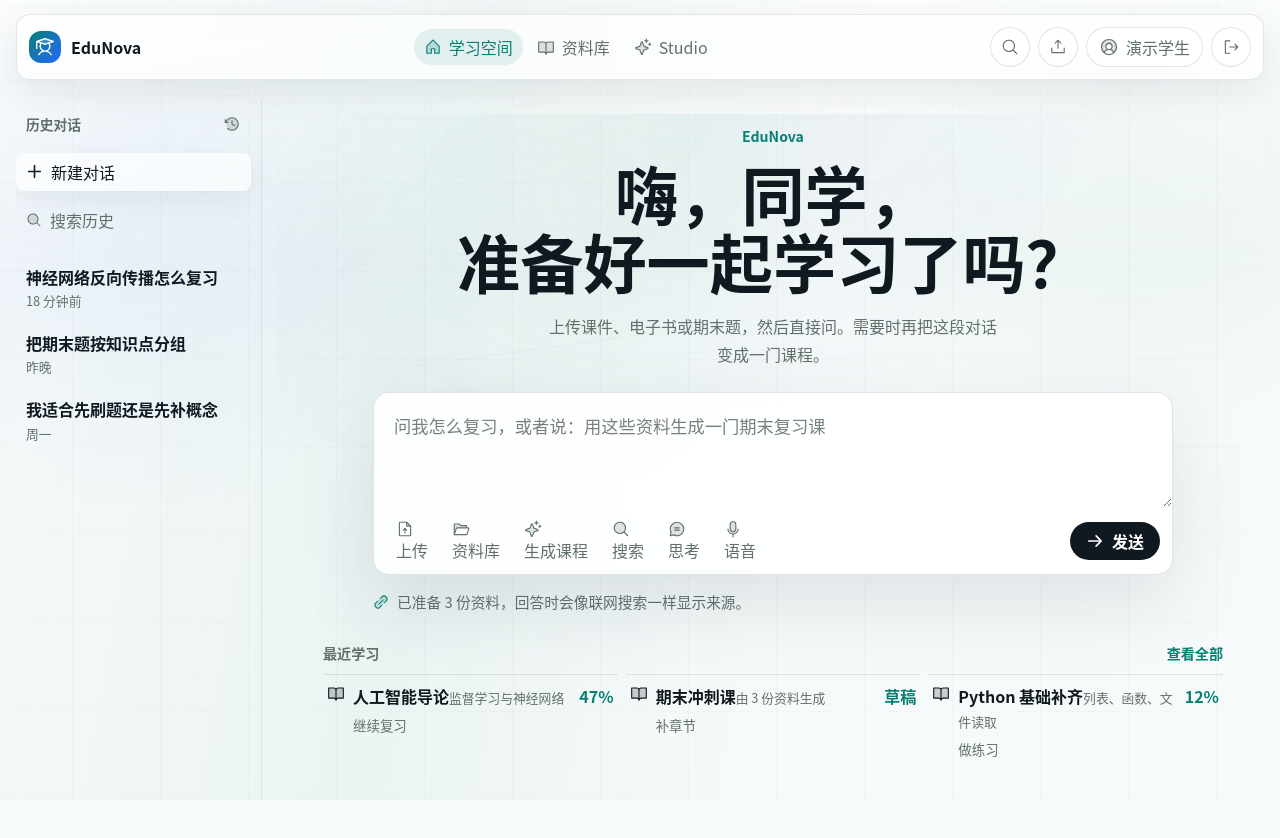
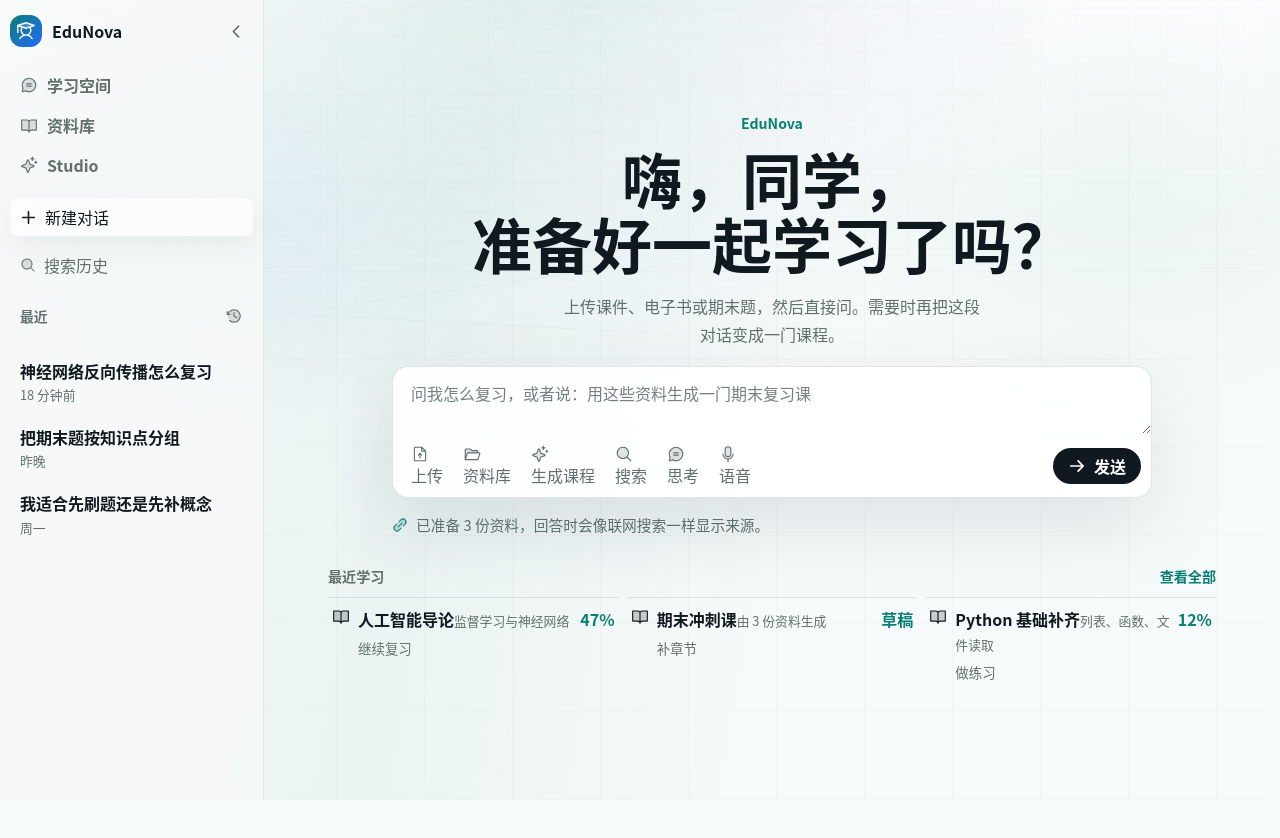
Before and after one commit to woshimaxfive/EduNova, a React (Vite) app in the folder frontend/: page /login in a window 1280 px wide. Both pictures are taken after a click on the button "体验演示学生". Shown: the top 838 px of the page. After the commit the page ends 800 px from the top, so only its background shows below. Built offline with nearby package versions, Linux system fonts and the light colour scheme.

Commit message:
feat(frontend): align home shell with chat layout

```diff
--- a/frontend/src/components/layout/LearningSpaceShell.tsx
+++ b/frontend/src/components/layout/LearningSpaceShell.tsx
@@ -3,13 +3,17 @@
 
 import { TopNavigation } from "./TopNavigation";
 
-export function LearningSpaceShell({ children }: PropsWithChildren) {
+type LearningSpaceShellProps = PropsWithChildren<{
+  hideTopNavigation?: boolean;
+}>;
+
+export function LearningSpaceShell({ children, hideTopNavigation = false }: LearningSpaceShellProps) {
   return (
     <div className="app-surface">
       <div className="ambient-layer" aria-hidden="true" />
-      <TopNavigation />
+      {hideTopNavigation ? null : <TopNavigation />}
       <motion.main
-        className="learning-shell"
+        className={hideTopNavigation ? "learning-shell edge-shell" : "learning-shell"}
         initial={{ opacity: 0 }}
         animate={{ opacity: 1 }}
         transition={{ duration: 0.5, ease: [0.16, 1, 0.3, 1] }}
--- a/frontend/src/pages/LearningSpacePage.tsx
+++ b/frontend/src/pages/LearningSpacePage.tsx
@@ -1,6 +1,8 @@
 import {
   ArrowRight,
   BookOpen,
+  CaretLeft,
+  CaretRight,
   ChatCircleText,
   CheckCircle,
   ClockCounterClockwise,
@@ -11,12 +13,13 @@
   Microphone,
   Plus,
   Sparkle,
+  Student,
   X
 } from "@phosphor-icons/react";
 import { useState } from "react";
 import { Link } from "react-router-dom";
 
-import { buildCoursePath } from "../app/routePaths";
+import { buildCoursePath, PATHS } from "../app/routePaths";
 import { ActionNotice } from "../components/feedback/ActionNotice";
 import { useActionNotice } from "../components/feedback/useActionNotice";
 import { LearningSpaceShell } from "../components/layout/LearningSpaceShell";
@@ -87,12 +90,21 @@
   }
 ];
 
+type HomeMessage = {
+  id: string;
+  role: "user" | "assistant";
+  content: string;
+};
+
 export function LearningSpacePage() {
   const [prompt, setPrompt] = useState("");
+  const [messages, setMessages] = useState<HomeMessage[]>([]);
+  const [isHistoryCollapsed, setIsHistoryCollapsed] = useState(false);
   const [isCourseDialogOpen, setIsCourseDialogOpen] = useState(false);
   const [isLibraryOpen, setIsLibraryOpen] = useState(false);
   const [isDeepThinkingEnabled, setIsDeepThinkingEnabled] = useState(false);
   const { notice, showNotice } = useActionNotice();
+  const hasHomeThread = messages.length > 0;
 
   function openLibrary(message = "已打开资料库。") {
     setIsLibraryOpen(true);
@@ -100,32 +112,78 @@
   }
 
   function handleSendQuestion() {
-    if (!prompt.trim()) {
+    const question = prompt.trim();
+
+    if (!question) {
       showNotice("先输入一个学习问题。", "warning");
       return;
     }
 
+    setMessages((current) => [
+      ...current,
+      {
+        id: `user-${Date.now()}`,
+        role: "user",
+        content: question
+      },
+      {
+        id: `assistant-${Date.now()}`,
+        role: "assistant",
+        content: "可以先把资料按章节和题型拆开：先补核心概念，再用期末题做检索式复习。真实 AI 接入后，这里会流式展开并显示引用来源。"
+      }
+    ]);
+    setPrompt("");
     showNotice("已生成演示回答，真实 AI 接入后会流式返回。", "success");
   }
 
   return (
-    <LearningSpaceShell>
-      <div className="learning-home">
+    <LearningSpaceShell hideTopNavigation>
+      <div className={["learning-home", isHistoryCollapsed ? "history-collapsed" : "", hasHomeThread ? "chat-active" : ""].filter(Boolean).join(" ")}>
         <div className="learning-signal" aria-hidden="true">
           <span />
           <span />
           <span />
         </div>
-        <section className="home-history-rail" aria-label="历史对话">
-          <div className="home-rail-heading">
-            <span>历史对话</span>
-            <ClockCounterClockwise size={18} weight="duotone" aria-hidden="true" />
+        <section className="home-history-rail" aria-label="历史对话" data-collapsed={isHistoryCollapsed ? "true" : "false"}>
+          <div className="home-sidebar-brand">
+            <Link className="brand-mark home-brand" to={PATHS.app} aria-label="EduNova 首页">
+              <span className="brand-symbol" aria-hidden="true">
+                <Student size={22} weight="duotone" />
+              </span>
+              <span className="home-sidebar-label">EduNova</span>
+            </Link>
+            <button
+              className="sidebar-collapse-button"
+              type="button"
+              aria-label={isHistoryCollapsed ? "展开侧栏" : "收起侧栏"}
+              aria-expanded={!isHistoryCollapsed}
+              onClick={() => setIsHistoryCollapsed((collapsed) => !collapsed)}
+            >
+              {isHistoryCollapsed ? <CaretRight size={17} weight="bold" aria-hidden="true" /> : <CaretLeft size={17} weight="bold" aria-hidden="true" />}
+            </button>
           </div>
+
+          <nav className="home-sidebar-nav" aria-label="主页导航">
+            <Link to={PATHS.app}>
+              <ChatCircleText size={18} weight="duotone" aria-hidden="true" />
+              <span>学习空间</span>
+            </Link>
+            <Link to={PATHS.library}>
+              <BookOpen size={18} weight="duotone" aria-hidden="true" />
+              <span>资料库</span>
+            </Link>
+            <Link to={PATHS.studio}>
+              <Sparkle size={18} weight="duotone" aria-hidden="true" />
+              <span>Studio</span>
+            </Link>
+          </nav>
+
           <button
             className="new-chat-button"
             type="button"
             onClick={() => {
               setPrompt("");
+              setMessages([]);
               showNotice("已新建一条主页独立对话。", "success");
             }}
           >
@@ -140,6 +198,10 @@
             <MagnifyingGlass size={16} weight="duotone" aria-hidden="true" />
             <span>搜索历史</span>
           </button>
+          <div className="home-rail-heading">
+            <span>最近</span>
+            <ClockCounterClockwise size={18} weight="duotone" aria-hidden="true" />
+          </div>
           <div className="home-thread-list">
             {homeConversations.map((conversation) => (
               <button
@@ -155,7 +217,17 @@
           </div>
         </section>
 
-        <section className="home-chat-stage" aria-label="AI 学习入口">
+        <section className={hasHomeThread ? "home-chat-stage chat-active" : "home-chat-stage"} aria-label="AI 学习入口">
+          {hasHomeThread ? (
+            <section className="home-thread-stage" aria-label="主页对话">
+              {messages.map((message) => (
+                <article className={`home-message ${message.role}`} key={message.id}>
+                  {message.role === "assistant" ? <span className="message-thinking">已思考若干秒</span> : null}
+                  <p>{message.content}</p>
+                </article>
+              ))}
+            </section>
+          ) : (
             <div className="home-hero-copy">
               <p className="home-kicker">EduNova</p>
               <h1>
@@ -164,12 +236,14 @@
               </h1>
               <p>上传课件、电子书或期末题，然后直接问。需要时再把这段对话变成一门课程。</p>
             </div>
+          )}
 
+          <section className={hasHomeThread ? "composer-frame docked" : "composer-frame"} aria-label={hasHomeThread ? "底部学习输入" : "学习输入区"}>
             <div className="conversation-composer">
               <textarea
                 aria-label="学习问题输入"
                 value={prompt}
-              rows={3}
+                rows={2}
                 onChange={(event) => setPrompt(event.target.value)}
                 placeholder="问我怎么复习，或者说：用这些资料生成一门期末复习课"
               />
@@ -229,6 +303,7 @@
                 </button>
               </div>
             </div>
+          </section>
 
           <div className="selected-materials-note">
             <LinkSimple size={16} weight="duotone" aria-hidden="true" />
@@ -236,6 +311,7 @@
           </div>
           <ActionNotice notice={notice} className="home-action-notice" />
 
+          {!hasHomeThread ? (
             <section className="recent-course-strip" aria-label="最近学习">
               <div className="recent-course-heading">
                 <span>最近学习</span>
@@ -259,6 +335,7 @@
                 ))}
               </ul>
             </section>
+          ) : null}
         </section>
       </div>
 
--- a/frontend/src/styles/global.css
+++ b/frontend/src/styles/global.css
@@ -345,6 +345,12 @@
   margin: 26px auto 124px;
 }
 
+.learning-shell.edge-shell {
+  width: 100%;
+  min-height: 100dvh;
+  margin: 0;
+}
+
 .route-loading {
   width: min(520px, 100%);
   margin: 80px auto;
@@ -2742,19 +2748,23 @@
 .learning-home {
   position: relative;
   display: grid;
-  grid-template-columns: minmax(204px, 246px) minmax(0, 1fr);
-  gap: 20px;
-  width: min(1420px, 100%);
+  grid-template-columns: 264px minmax(0, 1fr);
+  gap: 0;
+  width: 100%;
   min-width: 0;
-  margin: 0 auto;
-  min-height: calc(100dvh - 116px);
+  min-height: 100dvh;
+  margin: 0;
   overflow: hidden;
+}
+
+.learning-home.history-collapsed {
+  grid-template-columns: 68px minmax(0, 1fr);
 }
 
 .learning-home::before {
   content: "";
   position: absolute;
-  inset: 2% 0 auto 21%;
+  inset: 0 0 auto 68px;
   height: 54%;
   pointer-events: none;
   background:
@@ -2766,7 +2776,7 @@
 
 .learning-signal {
   position: absolute;
-  inset: 30% 18% auto 22%;
+  inset: 30% 12% auto 14%;
   z-index: 0;
   height: 190px;
   pointer-events: none;
@@ -2836,9 +2846,95 @@
   display: grid;
   align-content: start;
   gap: 10px;
-  min-height: calc(100dvh - 142px);
-  padding: 10px 10px 10px 0;
+  min-height: 100dvh;
+  padding: 14px 10px;
   border-right: 1px solid rgba(16, 24, 32, 0.08);
+  background: rgba(247, 249, 248, 0.84);
+  transition:
+    padding 0.2s ease,
+    background 0.2s ease;
+}
+
+.home-history-rail[data-collapsed="true"] {
+  padding-inline: 8px;
+}
+
+.home-sidebar-brand,
+.home-sidebar-nav a,
+.sidebar-collapse-button {
+  display: flex;
+  align-items: center;
+}
+
+.home-sidebar-brand {
+  justify-content: space-between;
+  gap: 8px;
+  min-width: 0;
+  margin-bottom: 8px;
+}
+
+.home-brand {
+  min-width: 0;
+}
+
+.sidebar-collapse-button {
+  justify-content: center;
+  flex: 0 0 auto;
+  width: 34px;
+  height: 34px;
+  border: 0;
+  border-radius: 10px;
+  color: var(--text-muted);
+  background: transparent;
+}
+
+.sidebar-collapse-button:hover,
+.home-sidebar-nav a:hover {
+  color: var(--text);
+  background: rgba(16, 24, 32, 0.06);
+}
+
+.home-sidebar-nav {
+  display: grid;
+  gap: 2px;
+  margin-bottom: 4px;
+}
+
+.home-sidebar-nav a {
+  gap: 9px;
+  min-height: 38px;
+  padding: 0 10px;
+  border-radius: 10px;
+  color: var(--text-muted);
+  font-weight: 720;
+}
+
+.home-history-rail[data-collapsed="true"] .home-sidebar-label,
+.home-history-rail[data-collapsed="true"] .home-sidebar-nav span,
+.home-history-rail[data-collapsed="true"] .new-chat-button span,
+.home-history-rail[data-collapsed="true"] .history-search-button span,
+.home-history-rail[data-collapsed="true"] .home-rail-heading span,
+.home-history-rail[data-collapsed="true"] .home-thread strong,
+.home-history-rail[data-collapsed="true"] .home-thread small {
+  display: none;
+}
+
+.home-history-rail[data-collapsed="true"] .home-sidebar-brand,
+.home-history-rail[data-collapsed="true"] .new-chat-button,
+.home-history-rail[data-collapsed="true"] .history-search-button,
+.home-history-rail[data-collapsed="true"] .home-sidebar-nav a,
+.home-history-rail[data-collapsed="true"] .home-thread {
+  justify-content: center;
+  padding-inline: 0;
+}
+
+.home-history-rail[data-collapsed="true"] .home-brand {
+  width: 34px;
+}
+
+.home-history-rail[data-collapsed="true"] .home-sidebar-brand {
+  display: grid;
+  justify-items: center;
 }
 
 .home-rail-heading,
@@ -2857,7 +2953,7 @@
 
 .home-rail-heading {
   justify-content: space-between;
-  padding: 4px 10px 8px;
+  padding: 12px 10px 6px;
   color: var(--text-muted);
   font-size: 0.86rem;
   font-weight: 780;
@@ -2938,12 +3034,19 @@
   align-content: center;
   justify-items: center;
   gap: 16px;
-  min-height: calc(100dvh - 142px);
-  padding: 26px 18px 28px;
+  min-height: 100dvh;
+  padding: 40px clamp(18px, 5vw, 72px) 34px;
+}
+
+.home-chat-stage.chat-active {
+  align-content: stretch;
+  grid-template-rows: minmax(0, 1fr) auto auto auto;
+  gap: 12px;
+  padding-top: 78px;
 }
 
 .home-hero-copy {
-  width: min(820px, 100%);
+  width: min(760px, 100%);
   margin: 0 auto;
   text-align: center;
 }
@@ -2957,7 +3060,7 @@
 
 .home-hero-copy h1 {
   margin: 0;
-  font-size: 3.95rem;
+  font-size: clamp(2.7rem, 4.8vw, 3.75rem);
   font-weight: 840;
   line-height: 1.08;
   letter-spacing: 0;
@@ -2969,15 +3072,29 @@
 }
 
 .home-hero-copy p:not(.home-kicker) {
-  max-width: 52ch;
+  max-width: 48ch;
   margin: 16px auto 0;
   color: var(--text-muted);
   line-height: 1.75;
 }
 
+.composer-frame {
+  width: min(760px, 100%);
+  margin: 2px auto 0;
+}
+
+.composer-frame.docked {
+  position: sticky;
+  bottom: 22px;
+  z-index: 2;
+  align-self: end;
+  width: min(760px, 100%);
+  margin-top: auto;
+}
+
 .conversation-composer {
-  width: min(800px, 100%);
-  margin: 8px auto 0;
+  width: 100%;
+  margin: 0 auto;
   border: 1px solid rgba(16, 24, 32, 0.12);
   border-radius: 16px;
   background: rgba(255, 255, 255, 0.9);
@@ -2991,15 +3108,15 @@
 
 .conversation-composer textarea {
   width: 100%;
-  min-height: 108px;
-  padding: 18px 20px 8px;
+  min-height: 58px;
+  padding: 14px 18px 4px;
   resize: vertical;
   border: 0;
   outline: 0;
   color: var(--text);
   background: transparent;
-  font-size: 1.08rem;
-  line-height: 1.7;
+  font-size: 1rem;
+  line-height: 1.55;
 }
 
 .conversation-composer textarea::placeholder {
@@ -3009,7 +3126,7 @@
 .composer-actions {
   justify-content: space-between;
   gap: 12px;
-  padding: 8px 12px 12px;
+  padding: 6px 10px 10px;
 }
 
 .composer-toolbar {
@@ -3020,8 +3137,8 @@
 
 .composer-toolbar button {
   gap: 7px;
-  min-height: 32px;
-  padding: 0 10px;
+  min-height: 30px;
+  padding: 0 8px;
   border: 0;
   border-radius: 8px;
   color: var(--text-muted);
@@ -3044,8 +3161,8 @@
   align-items: center;
   justify-content: center;
   gap: 8px;
-  min-height: 38px;
-  padding: 0 15px;
+  min-height: 36px;
+  padding: 0 14px;
   border: 1px solid transparent;
   border-radius: 999px;
   color: #ffffff;
@@ -3064,10 +3181,50 @@
 
 .selected-materials-note {
   gap: 8px;
-  width: min(800px, 100%);
+  width: min(760px, 100%);
   margin: 0 auto;
   color: var(--text-muted);
   font-size: 0.92rem;
+}
+
+.home-thread-stage {
+  display: grid;
+  align-content: start;
+  gap: 24px;
+  width: min(760px, 100%);
+  min-height: 0;
+  margin: 0 auto;
+}
+
+.home-message {
+  display: grid;
+  gap: 10px;
+  max-width: 100%;
+  color: var(--text);
+}
+
+.home-message p {
+  margin: 0;
+  line-height: 1.75;
+}
+
+.home-message.user {
+  justify-self: end;
+  max-width: min(520px, 88%);
+  padding: 10px 15px;
+  border-radius: 999px;
+  color: #ffffff;
+  background: #101820;
+}
+
+.home-message.assistant {
+  justify-self: start;
+  max-width: min(720px, 100%);
+}
+
+.message-thinking {
+  color: var(--text-muted);
+  font-size: 0.86rem;
 }
 
 .selected-materials-note svg {
@@ -3279,6 +3436,7 @@
 @media (prefers-color-scheme: dark) {
   .new-chat-button,
   .home-thread:hover,
+  .home-history-rail,
   .conversation-composer,
   .recent-course,
   .course-dialog,
@@ -3304,16 +3462,24 @@
     color: #101820;
     background: #eef7f4;
   }
+
+  .home-message.user {
+    color: #101820;
+    background: #eef7f4;
+  }
 }
 
 @media (max-width: 1100px) {
   .learning-home {
-    grid-template-columns: minmax(176px, 220px) minmax(0, 1fr);
-    gap: 14px;
+    grid-template-columns: 232px minmax(0, 1fr);
+  }
+
+  .learning-home.history-collapsed {
+    grid-template-columns: 68px minmax(0, 1fr);
   }
 
   .home-hero-copy h1 {
-    font-size: 3.6rem;
+    font-size: 3.1rem;
   }
 
   .recent-course-list {
@@ -3335,6 +3501,7 @@
   .learning-home {
     grid-template-columns: 1fr;
     min-height: auto;
+    overflow: visible;
   }
 
   .learning-home::before {
@@ -3350,15 +3517,25 @@
   .home-chat-stage {
     order: 1;
     min-height: auto;
-    padding: 14px 0 8px;
+    padding: 18px 10px 8px;
+  }
+
+  .home-chat-stage.chat-active {
+    min-height: calc(100dvh - 110px);
+    padding-top: 24px;
   }
 
   .home-history-rail {
     order: 2;
     min-height: auto;
-    padding: 8px 0 0;
+    padding: 10px;
     border-right: 0;
     border-top: 1px solid rgba(16, 24, 32, 0.08);
+  }
+
+  .home-history-rail[data-collapsed="true"] .home-thread-list,
+  .home-history-rail[data-collapsed="true"] .home-rail-heading {
+    display: none;
   }
 
   .home-hero-copy {
@@ -3375,7 +3552,7 @@
   }
 
   .conversation-composer textarea {
-    min-height: 104px;
+    min-height: 64px;
   }
 
   .composer-actions {
```
Also changed, not shown: 15 other files (tests, documents, lock files or other folders). Lines whose indentation alone changed are shown as unchanged.
